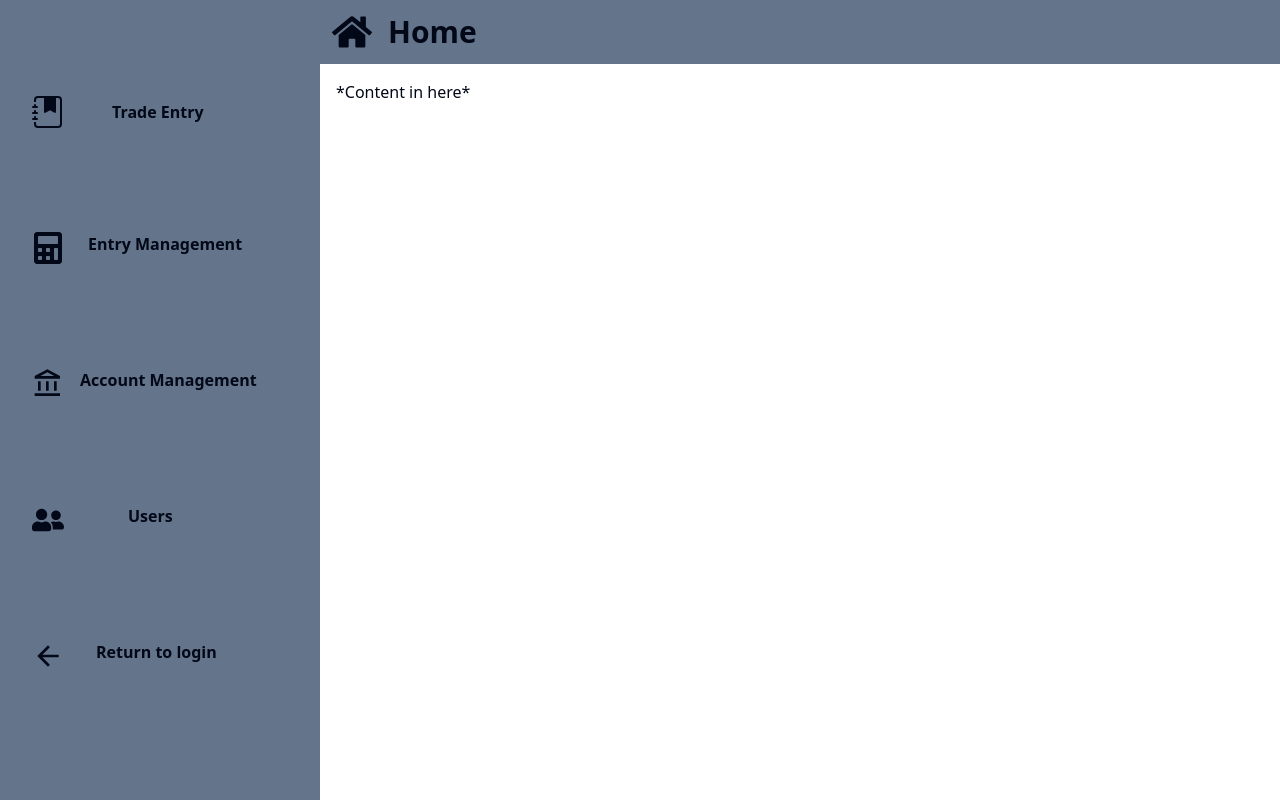
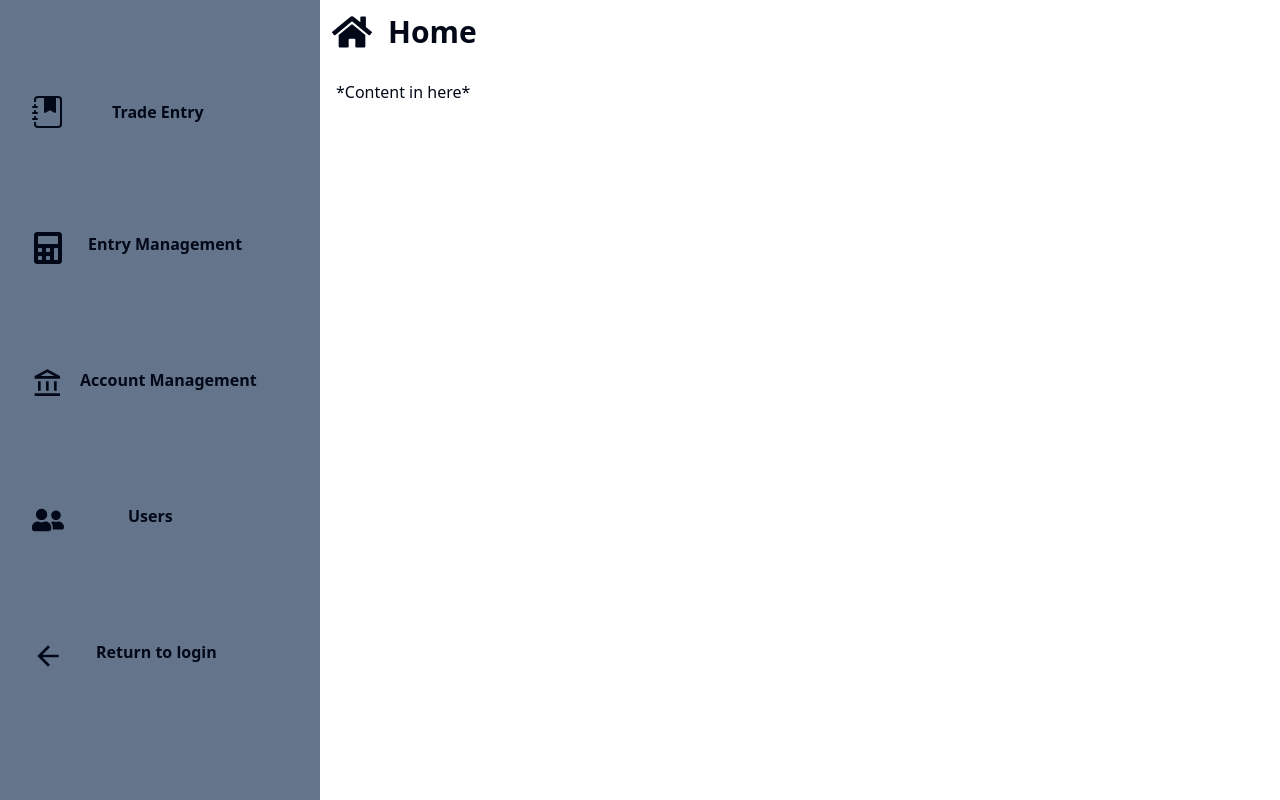
Before and after one commit to MShaw1223/project, a Next.js app: page /home in a window 1280 px wide. Built offline with nearby package versions, Linux system fonts and the light colour scheme.

Commit message:
Update home.tsx

```diff
--- a/src/pages/home.tsx
+++ b/src/pages/home.tsx
@@ -8,7 +8,7 @@ const Home: NextPage = () => {
     <div className="flex h-screen">
       <Menu />
       <div className="flex-1 flex flex-col overflow-hidden">
-        <div className="flex p-3 text-3xl bg-slate-500">
+        <div className="flex p-3 text-3xl">
           <FaHome className="h-10 w-10"></FaHome>
           <span className="ml-4 my-auto font-sans font-bold">Home</span>
         </div>
```
